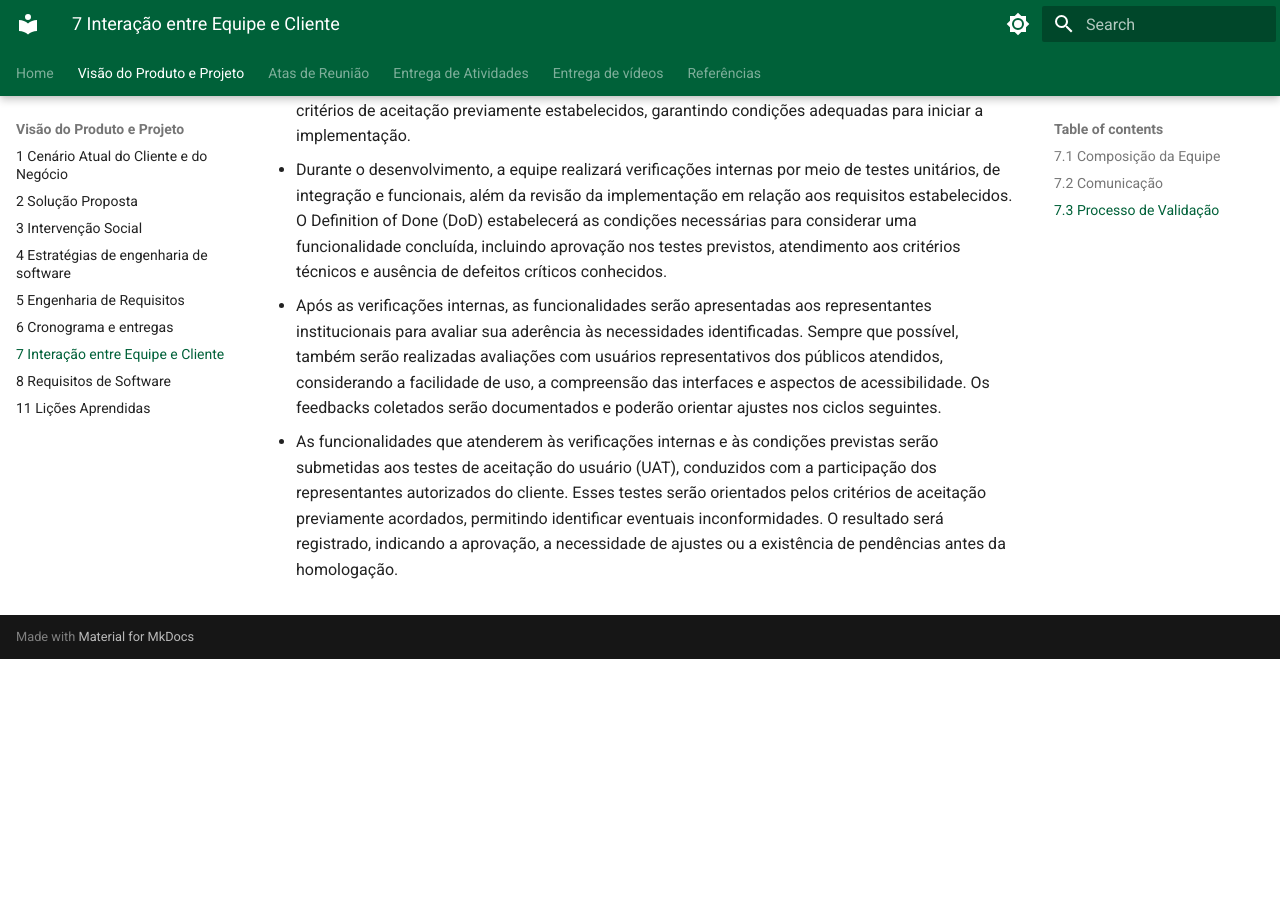
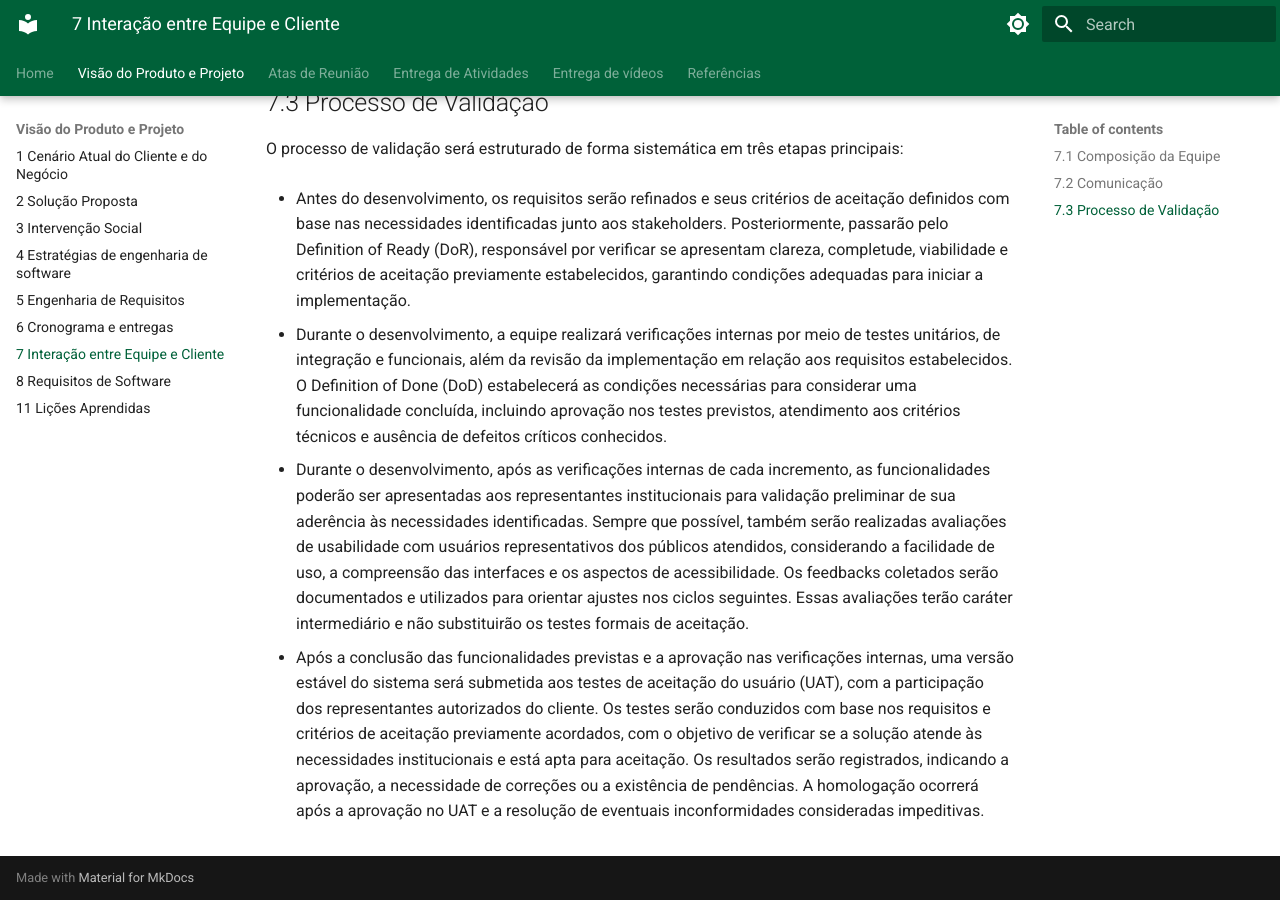
Before and after one commit to mdsreq-fga-unb/REQ-2026.2-T01-IBRADA-NET, an MkDocs documentation site: the page built from docs/documento-visao/7_interacao.md, in a window 1280 px wide and 900 px high, scrolled down 2264 px. Built offline with MkDocs 1.6.1 and Material for MkDocs 9.7.7, drawn with Linux system fonts in a browser that asks for light colours; before the commit the page ends 2923 px from its top, so only the background shows below that; some of the changed text lies outside the part shown.

Commit message:
docs: ajustes adicionais da issue #7

```diff
--- a/docs/documento-visao/7_interacao.md
+++ b/docs/documento-visao/7_interacao.md
@@ -2,10 +2,12 @@
 
 ## 7.1 Composição da Equipe
 
+A equipe contará com um proxy interno do cliente, exercido por Arthur Scartezini, que atuará como facilitador da comunicação entre a equipe de desenvolvimento e os representantes institucionais. Sua proximidade com a perspectiva do cliente permitirá contribuir com opiniões e esclarecimentos durante o levantamento e refinamento dos requisitos, além de favorecer uma comunicação mais informal e ágil. Entretanto, sua atuação terá caráter consultivo, permanecendo a validação formal dos requisitos e a aprovação das entregas sob responsabilidade dos representantes autorizados da instituição.
+
 |**Papel**|**Descrição**|**Responsável**|**Participantes**|
 |-|-|-|-|
 |Gerente de Projeto |Coordena o projeto, garante a comunicação entre cliente e equipe, controla prazos e entregas.|Filipe|-|
-|Analista de Requisitos |Define os requisitos funcionais e não funcionais do sistema e garante que eles sejam atendidos. |Gabriel Guedes|Cauã Mendes, Gabriel Guedes, Filipe Brito, Igor Lima, Vinícius dos Santos, Zayra Moraes|
+|Analista de Requisitos |Define os requisitos funcionais e não funcionais do sistema e garante que eles sejam atendidos. |Gabriel Guedes|Arthur Scartezini, Cauã Mendes, Gabriel Guedes, Filipe Brito, Igor Lima, Vinícius dos Santos, Zayra Moraes|
 |Desenvolvedores|Responsável pela interface do usuário, design e implementação das funcionalidades no lado do cliente ou implementação lógica de negócios, integração com banco de dados e APIs.|Zayra moraes|Arthur Scartezini, Filipe Brito, Igor Lima, Cauã Mendes, Vinicius dos Santos, Gabriel Guedes|
 |StakeHolder/representantes Institucionais|Cliente principal |Guilherme Sampaio | Nelson Vicente|
 |Cliente Institucional|Define as necessidades institucionais e é a destinatária da solução.|Instituição beneficiária do projeto|Ibrada|Instituição beneficiária do projeto|
@@ -13,7 +15,7 @@
 
 *Tabela 7: Composição da equipe*
 
-A equipe contará com um proxy interno do cliente, exercido por Arthur Scartezini, que atuará como facilitador da comunicação entre a equipe de desenvolvimento e os representantes institucionais. Sua proximidade com a perspectiva do cliente permitirá contribuir com opiniões e esclarecimentos durante o levantamento e refinamento dos requisitos, além de favorecer uma comunicação mais informal e ágil. Entretanto, sua atuação terá caráter consultivo, permanecendo a validação formal dos requisitos e a aprovação das entregas sob responsabilidade dos representantes autorizados da instituição.
+Os **stakeholders do projeto** são os representantes institucionais **Guilherme Sampaio e Nelson Vicente**, responsáveis por representar os interesses do cliente, contribuir para a validação dos requisitos e acompanhar as entregas. A **IBRADA**, na condição de **instituição beneficiária e cliente institucional**, define as necessidades institucionais que orientam o desenvolvimento e é a destinatária da solução produzida.
 
 ## 7.2 Comunicação
 
@@ -48,6 +50,6 @@
 
 - Durante o desenvolvimento, a equipe realizará verificações internas por meio de testes unitários, de integração e funcionais, além da revisão da implementação em relação aos requisitos estabelecidos. O Definition of Done (DoD) estabelecerá as condições necessárias para considerar uma funcionalidade concluída, incluindo aprovação nos testes previstos, atendimento aos critérios técnicos e ausência de defeitos críticos conhecidos.
 
-- Após as verificações internas, as funcionalidades serão apresentadas aos representantes institucionais para avaliar sua aderência às necessidades identificadas. Sempre que possível, também serão realizadas avaliações com usuários representativos dos públicos atendidos, considerando a facilidade de uso, a compreensão das interfaces e aspectos de acessibilidade. Os feedbacks coletados serão documentados e poderão orientar ajustes nos ciclos seguintes.
+- Durante o desenvolvimento, após as verificações internas de cada incremento, as funcionalidades poderão ser apresentadas aos representantes institucionais para validação preliminar de sua aderência às necessidades identificadas. Sempre que possível, também serão realizadas avaliações de usabilidade com usuários representativos dos públicos atendidos, considerando a facilidade de uso, a compreensão das interfaces e os aspectos de acessibilidade. Os feedbacks coletados serão documentados e utilizados para orientar ajustes nos ciclos seguintes. Essas avaliações terão caráter intermediário e não substituirão os testes formais de aceitação.
 
-- As funcionalidades que atenderem às verificações internas e às condições previstas serão submetidas aos testes de aceitação do usuário (UAT), conduzidos com a participação dos representantes autorizados do cliente. Esses testes serão orientados pelos critérios de aceitação previamente acordados, permitindo identificar eventuais inconformidades. O resultado será registrado, indicando a aprovação, a necessidade de ajustes ou a existência de pendências antes da homologação.
+- Após a conclusão das funcionalidades previstas e a aprovação nas verificações internas, uma versão estável do sistema será submetida aos testes de aceitação do usuário (UAT), com a participação dos representantes autorizados do cliente. Os testes serão conduzidos com base nos requisitos e critérios de aceitação previamente acordados, com o objetivo de verificar se a solução atende às necessidades institucionais e está apta para aceitação. Os resultados serão registrados, indicando a aprovação, a necessidade de correções ou a existência de pendências. A homologação ocorrerá após a aprovação no UAT e a resolução de eventuais inconformidades consideradas impeditivas.
```
